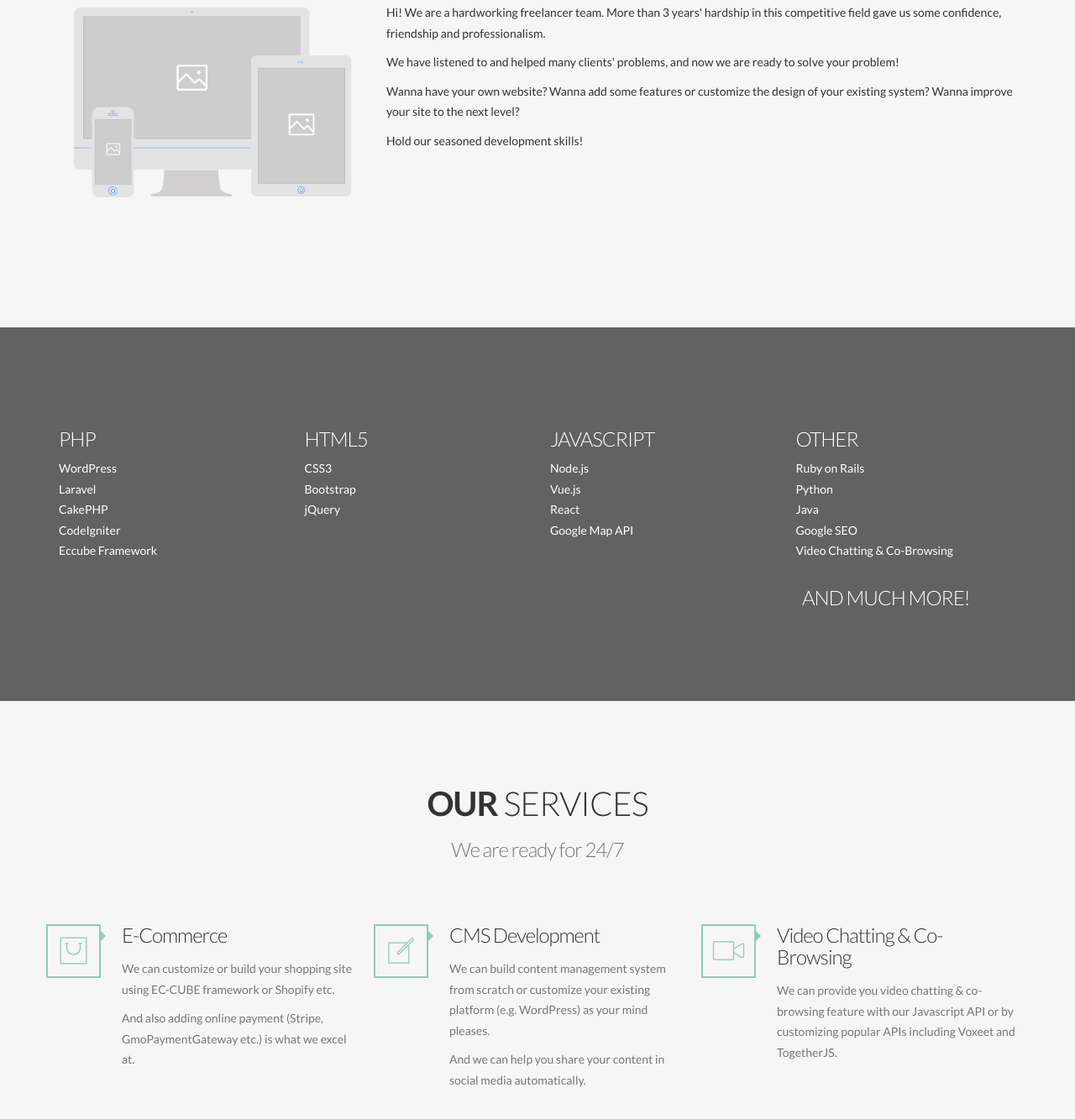
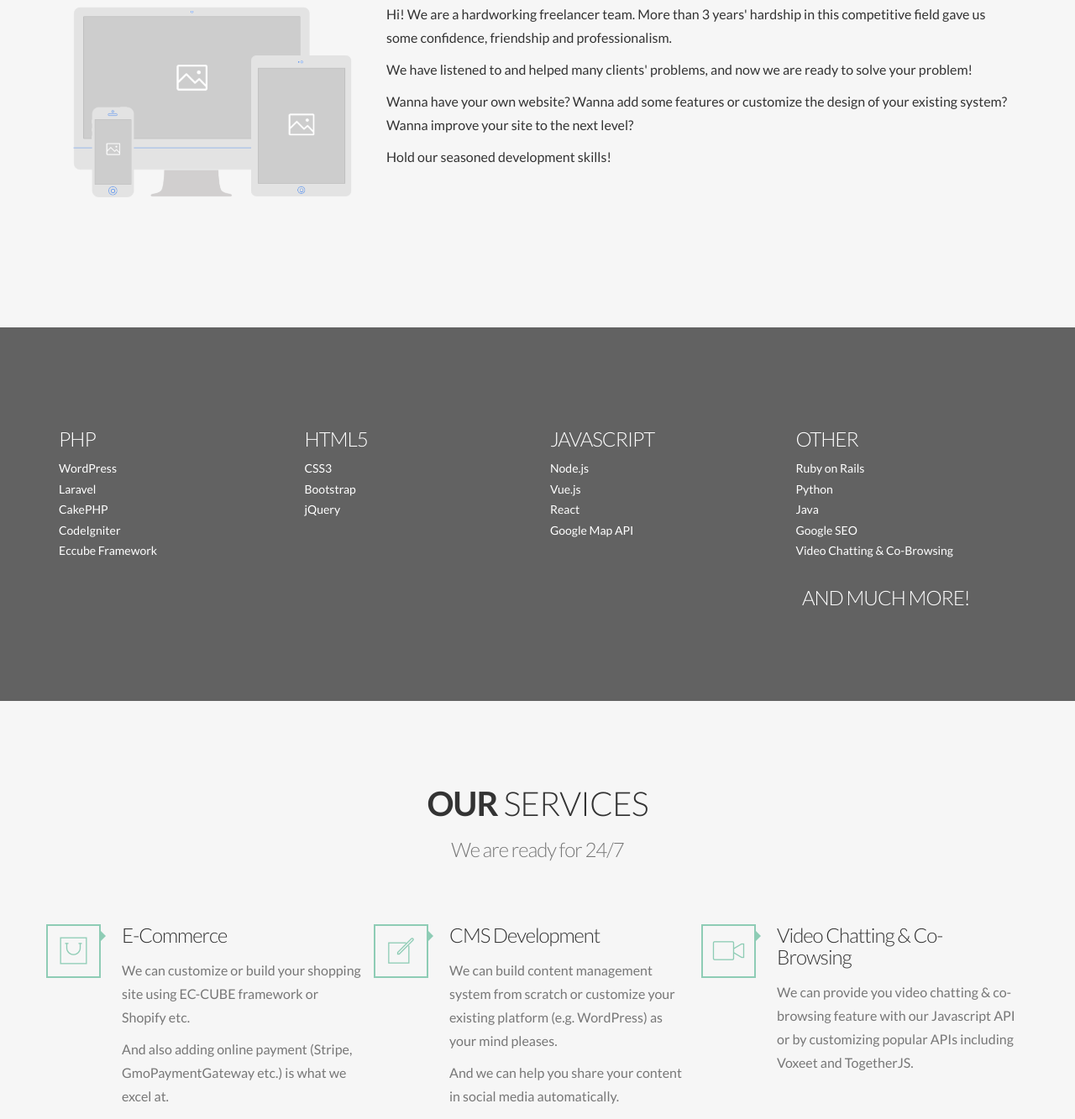
Before and after one commit to bravemaster619/bravemaster619.github.io, a plain HTML site: page index.html in a window 1280 px wide. Shown: the part 1132-2465 px from the top of the page at 84% size. Drawn offline with Linux system fonts and the light colour scheme; some packages are replaced by stand-ins of ours.

Commit message:
adjusted some small fonts

```diff
--- a/index.html
+++ b/index.html
@@ -150,10 +150,10 @@
                         <img src="assets/img/devices_responsive.png" class="img-responsive" />
                     </div>
                     <div class="col-md-8 wow fadeInRight">
-                        <p>Hi! We are a hardworking freelancer team. More than 3 years' hardship in this competitive field gave us some confidence, friendship and professionalism.</p>
-                        <p>We have listened to and helped many clients' problems, and now we are ready to solve your problem!</p>
-                        <p>Wanna have your own website? Wanna add some features or customize the design of your existing system? Wanna improve your site to the next level?</p>
-                        <p>Hold our seasoned development skills!</p>
+                        <p class="large">Hi! We are a hardworking freelancer team. More than 3 years' hardship in this competitive field gave us some confidence, friendship and professionalism.</p>
+                        <p class="large">We have listened to and helped many clients' problems, and now we are ready to solve your problem!</p>
+                        <p class="large">Wanna have your own website? Wanna add some features or customize the design of your existing system? Wanna improve your site to the next level?</p>
+                        <p class="large">Hold our seasoned development skills!</p>
                     </div>
                 </div>
             </div>
@@ -227,8 +227,8 @@
                             </div>
                             <div class="col-md-10 col-sm-10 col-xs-10 pull-right">
                                 <h4 class="service-heading">E-Commerce</h4>
-                                <p class="text-muted">We can customize or build your shopping site using EC-CUBE framework or Shopify etc. </p>
-                                <p class="text-muted">And also adding online payment (Stripe, GmoPaymentGateway etc.) is what we excel at.</p>
+                                <p class="large text-muted">We can customize or build your shopping site using EC-CUBE framework or Shopify etc. </p>
+                                <p class="large text-muted">And also adding online payment (Stripe, GmoPaymentGateway etc.) is what we excel at.</p>
                             </div>
                         </div>
                     </div>
@@ -239,8 +239,8 @@
                             </div>
                             <div class="col-md-10 col-sm-10 col-xs-10 pull-right">
                                 <h4 class="service-heading">CMS Development</h4>
-                                <p class="text-muted">We can build content management system from scratch or customize your existing platform (e.g. WordPress) as your mind pleases.</p>
-                                <p class="text-muted">And we can help you share your content in social media automatically.</p>
+                                <p class="large text-muted">We can build content management system from scratch or customize your existing platform (e.g. WordPress) as your mind pleases.</p>
+                                <p class="large text-muted">And we can help you share your content in social media automatically.</p>
                             </div>
                         </div>
                     </div>
@@ -251,7 +251,7 @@
                             </div>
                             <div class="col-md-10 col-sm-10 col-xs-10 pull-right">
                                 <h4 class="service-heading">Video Chatting & Co-Browsing</h4>
-                                <p class="text-muted">We can provide you video chatting & co-browsing feature with our Javascript API or by customizing popular APIs including Voxeet and TogetherJS.</p>
+                                <p class="large text-muted">We can provide you video chatting & co-browsing feature with our Javascript API or by customizing popular APIs including Voxeet and TogetherJS.</p>
                             </div>
                         </div>
                     </div>
```
